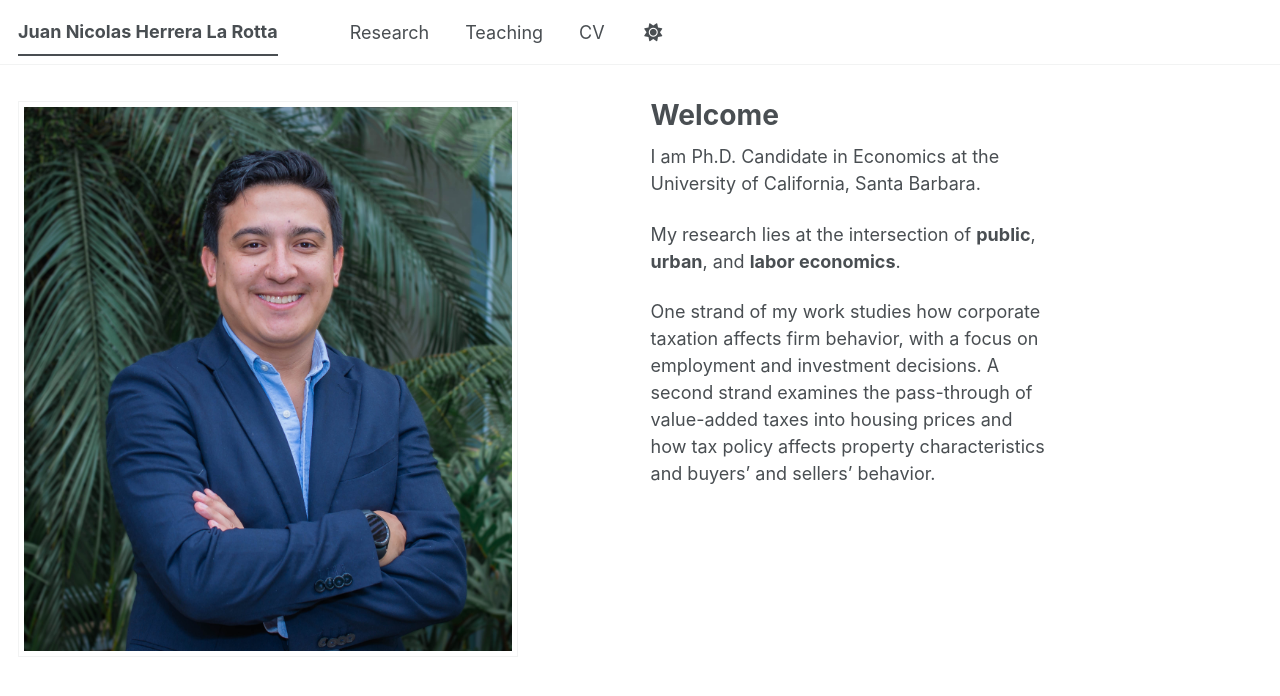
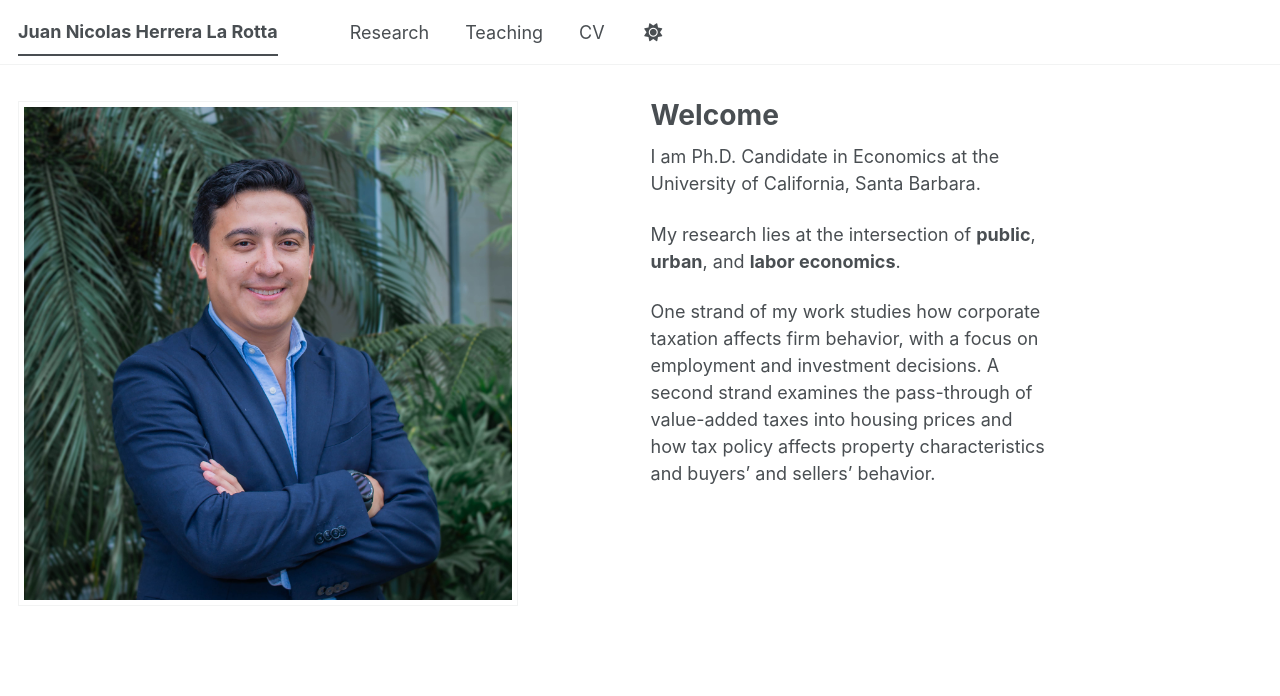
Before and after one commit to nicolas-herrera-l/nicolas-herrera-l.github.io, a Jekyll site: the page built from _pages/about.md, in a window 1280 px wide. Shown: the top 696 px of the page. Built offline with Jekyll 4.4.1, drawn with Linux system fonts in a browser that asks for light colours; a style sheet for code colours, icons or effects is not loaded.

Commit message:
Change author avatar image
Updated author's avatar image from 'opcion_6.jpg' to 'opcion_5.jpg'.

```diff
--- a/_config.yml
+++ b/_config.yml
@@ -23,7 +23,7 @@ repository               : "nicolas-herrera-l.github.io"
 #               Additional customization can be done by editing /_includes/author-profile.html
 author:
   # Biographic information
-  avatar           : "opcion_6.jpg"
+  avatar           : "opcion_5.jpg"
   name             : # URL
   pronouns         : # example: "she/her"
   bio              : # URL
```
